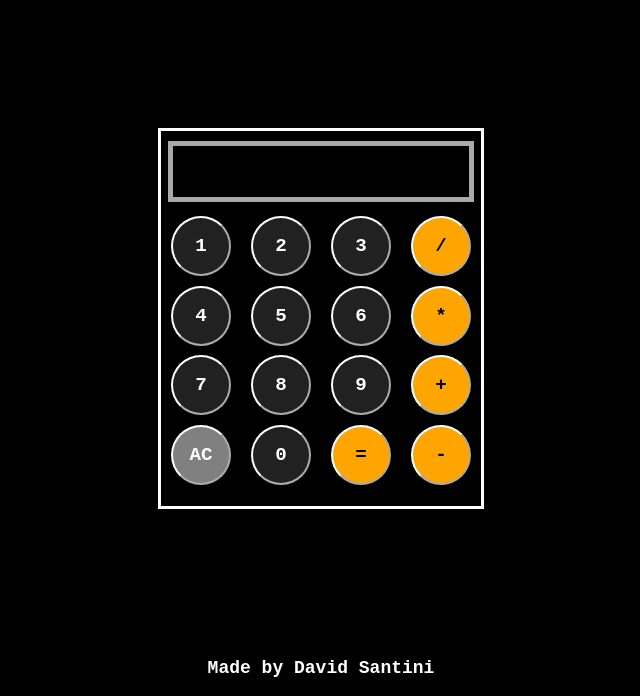
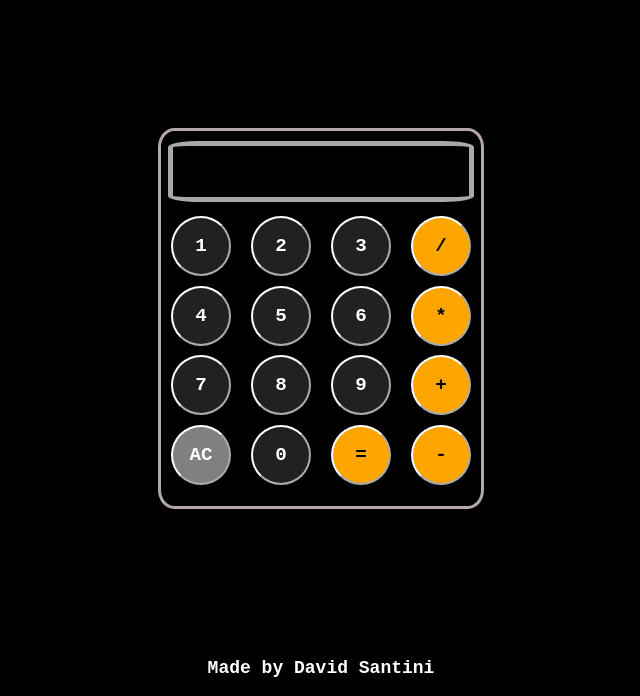
Before and after one commit to dsant2119/odin-calculator, a plain HTML site: page index.html in a window 1280 px wide. Shown: the part 104-800 px from the top of the page, without its empty margins (319-959 px from the left). Drawn offline with Linux system fonts and the light colour scheme.

Commit message:
Adjust styling of calculator

```diff
--- a/calculator_style.css
+++ b/calculator_style.css
@@ -20,8 +20,10 @@ html, body {
     text-align: center;
     width: 20em;
     height: auto;
-    border: solid white 3px;
+    border: solid rgb(179, 167, 167) 3px;
+    border-radius: 5%;
     color: white;
+    background-color: rgb(0, 0, 0);
 }
 
 .row {
@@ -37,6 +39,7 @@ html, body {
 .row--display {
     padding: 0;
     height: 5em;
+    border-radius: 10%;
 }
 
 .item {
@@ -67,6 +70,7 @@ html, body {
     padding: .3em;
     min-height: 1.5em;
     border:solid darkgray 5px;
+    border-radius: 10%;
 }
 
 .button {
```
